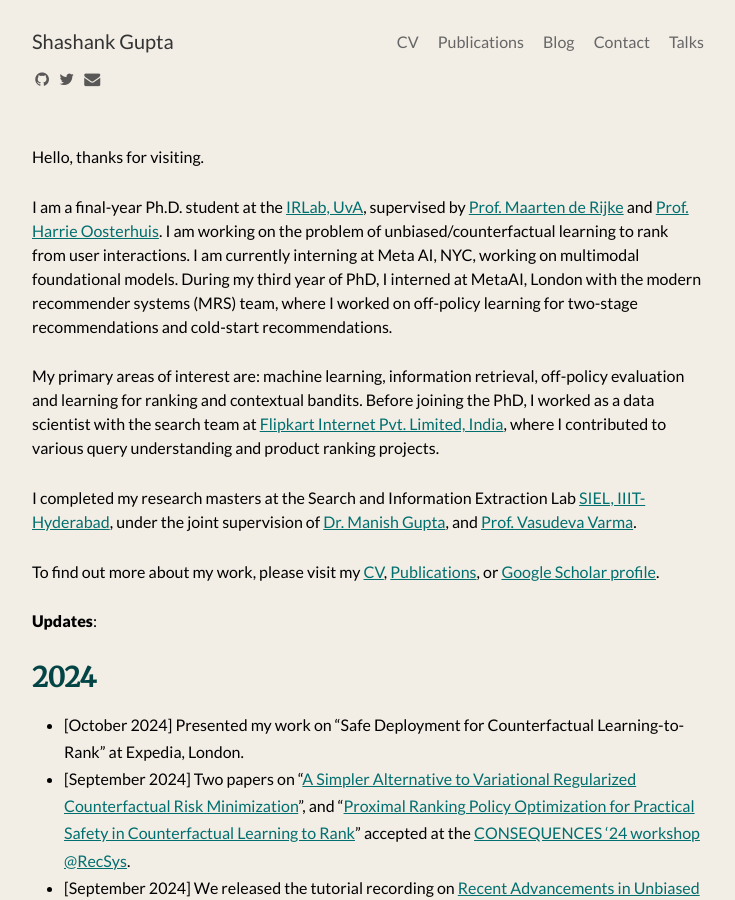
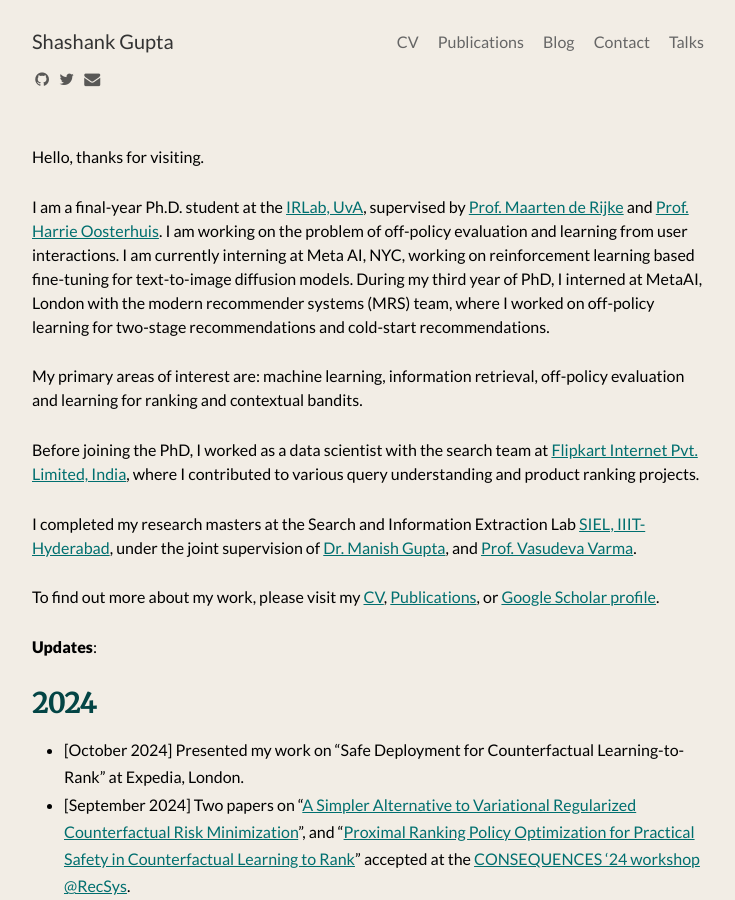
Before and after one commit to shashankg7/shashankg7.github.io, a Jekyll site: the page built from index.md, in a window 1280 px wide and 900 px high. Shown: the whole window, without its empty margins (272-1007 px from the left). Built offline with Jekyll 4.4.1, drawn with Linux system fonts in a browser that asks for light colours; nearby versions of some CDN libraries.

Commit message:
Update index.md

```diff
--- a/index.md
+++ b/index.md
@@ -5,9 +5,11 @@
 
 Hello, thanks for visiting.
 
-I am a final-year Ph.D. student at the [IRLab, UvA](http://irlab.science.uva.nl), supervised by [Prof. Maarten de Rijke](https://staff.fnwi.uva.nl/m.derijke/) and [Prof. Harrie Oosterhuis](https://harrieo.github.io/). I am working on the problem of unbiased/counterfactual learning to rank from user interactions. I am currently interning at Meta AI, NYC, working on multimodal foundational models. During my third year of PhD, I interned at MetaAI, London with the modern recommender systems (MRS) team, where I worked on off-policy learning for two-stage recommendations and cold-start recommendations.
+I am a final-year Ph.D. student at the [IRLab, UvA](http://irlab.science.uva.nl), supervised by [Prof. Maarten de Rijke](https://staff.fnwi.uva.nl/m.derijke/) and [Prof. Harrie Oosterhuis](https://harrieo.github.io/). I am working on the problem of off-policy evaluation and learning from user interactions. I am currently interning at Meta AI, NYC, working on reinforcement learning based fine-tuning for text-to-image diffusion models. During my third year of PhD, I interned at MetaAI, London with the modern recommender systems (MRS) team, where I worked on off-policy learning for two-stage recommendations and cold-start recommendations.
 
-My primary areas of interest are: machine learning, information retrieval, off-policy evaluation and learning for ranking and contextual bandits. Before joining the PhD, I worked as a data scientist with the search team at [Flipkart Internet Pvt. Limited, India](https://tech.flipkart.com/data-science/home), where I contributed to various query understanding and product ranking projects.
+My primary areas of interest are: machine learning, information retrieval, off-policy evaluation and learning for ranking and contextual bandits.
+
+Before joining the PhD, I worked as a data scientist with the search team at [Flipkart Internet Pvt. Limited, India](https://tech.flipkart.com/data-science/home), where I contributed to various query understanding and product ranking projects.
 
 I completed my research masters at the Search and Information Extraction Lab [SIEL, IIIT-Hyderabad](search.iiit.ac.in), under the joint supervision of [Dr. Manish Gupta](https://www.microsoft.com/en-us/research/people/gmanish/?from=http%3A%2F%2Fresearch.microsoft.com%2Fen-us%2Fpeople%2Fgmanish%2F#), and [Prof. Vasudeva Varma](https://faculty.iiit.ac.in/~vv/Home.html).
 
```
